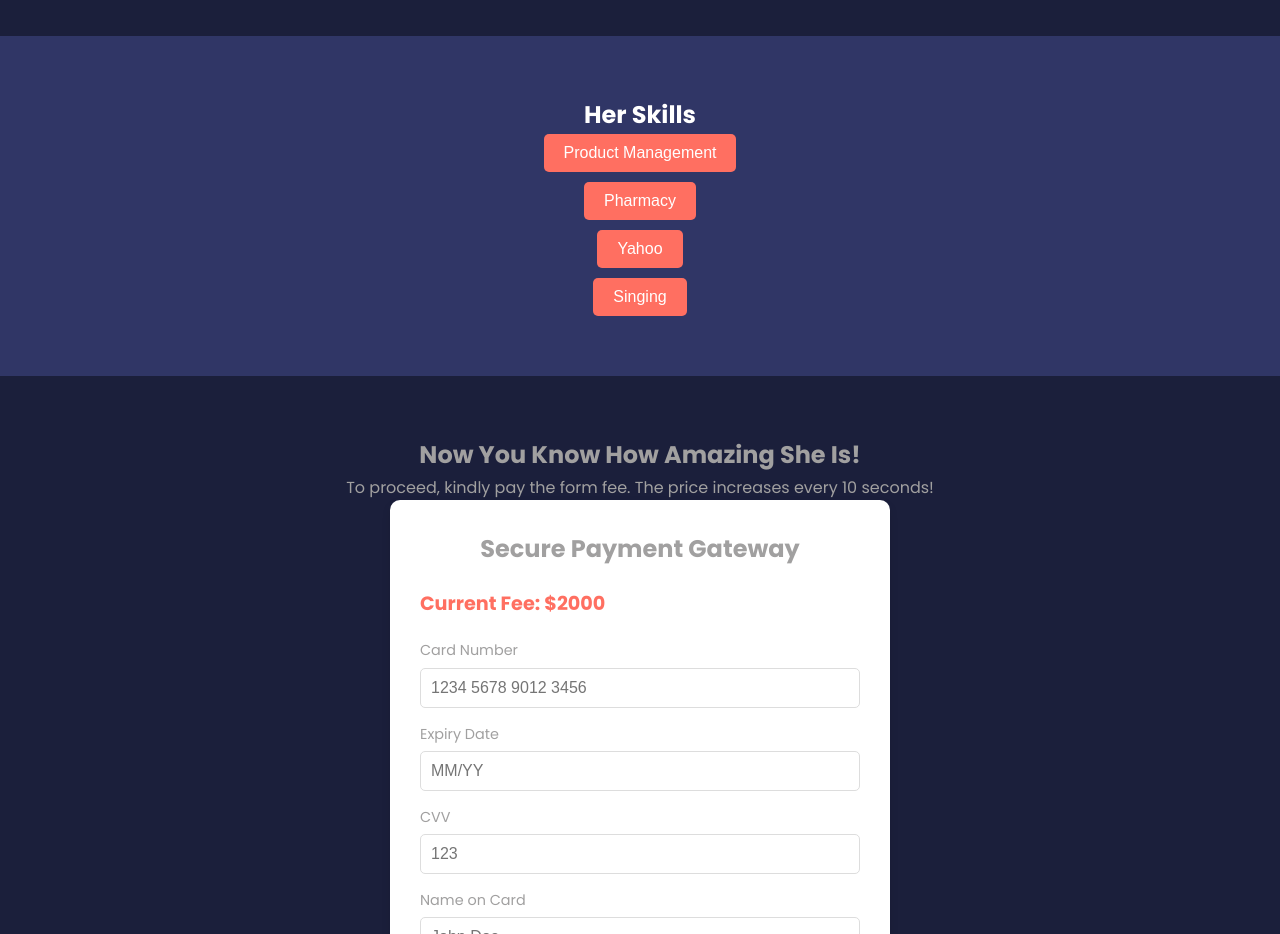
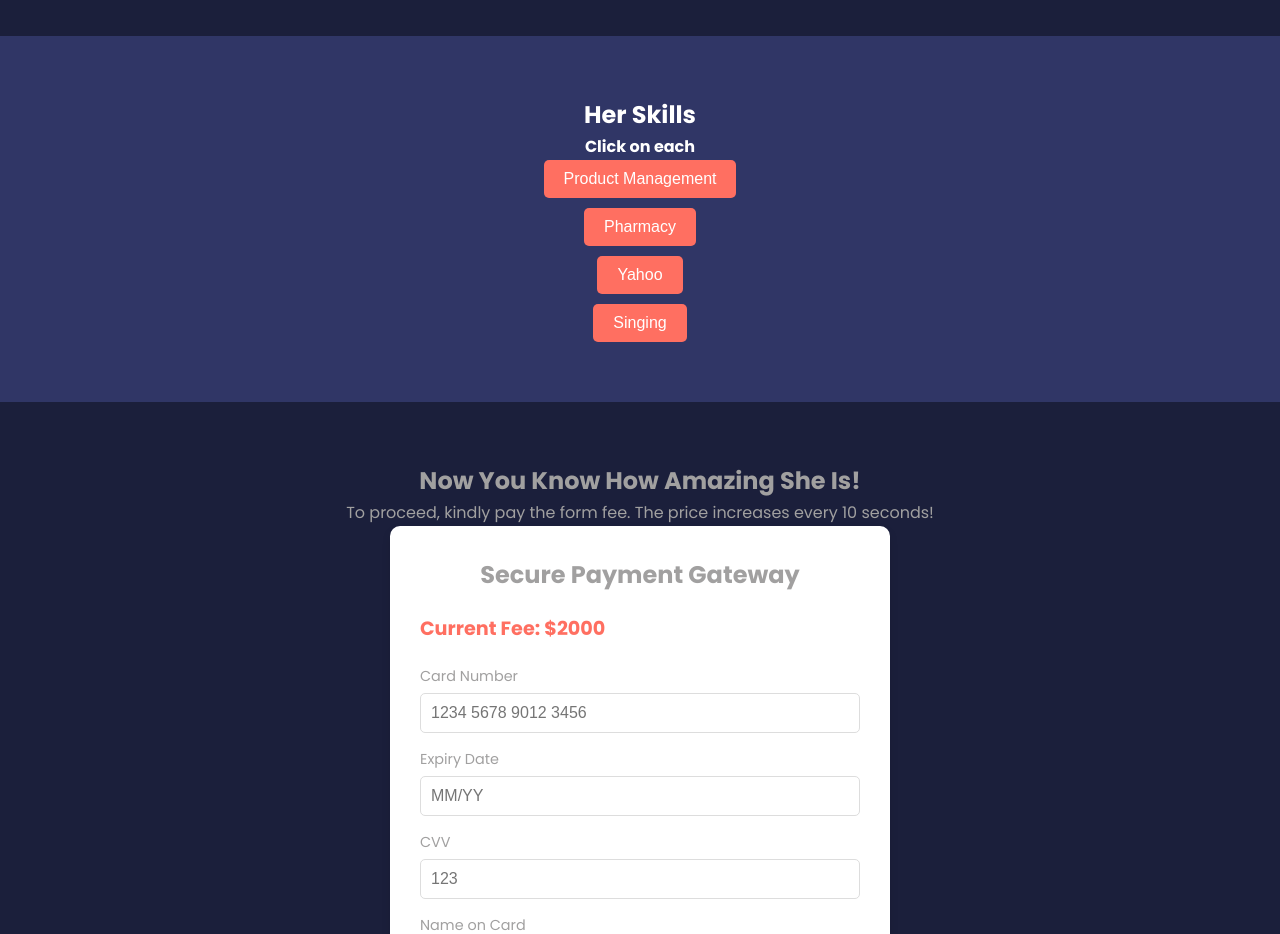
Before and after one commit to oteshposi/Oluwasomidinla, a plain HTML site: page index.html in a window 1280 px wide. Shown: the part 1560-2494 px from the top of the page. Drawn offline with Linux system fonts and the light colour scheme.

Commit message:
vuiyh9vuh

```diff
--- a/index.html
+++ b/index.html
@@ -49,6 +49,7 @@
   <!-- Skills Section -->
   <section class="section skills-section">
     <h2 class="animate-on-scroll">Her Skills</h2>
+    <h1 style="font-size: 1em;">Click on each</h1>
     <ul class="skills-list animate-on-scroll">
       <li><button class="skill-btn product-management">Product Management</button></li>
       <li><button class="skill-btn pharmacy">Pharmacy</button></li>
```
